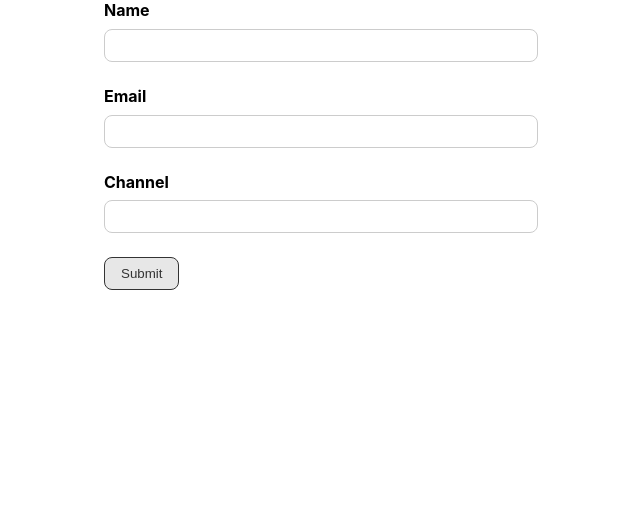
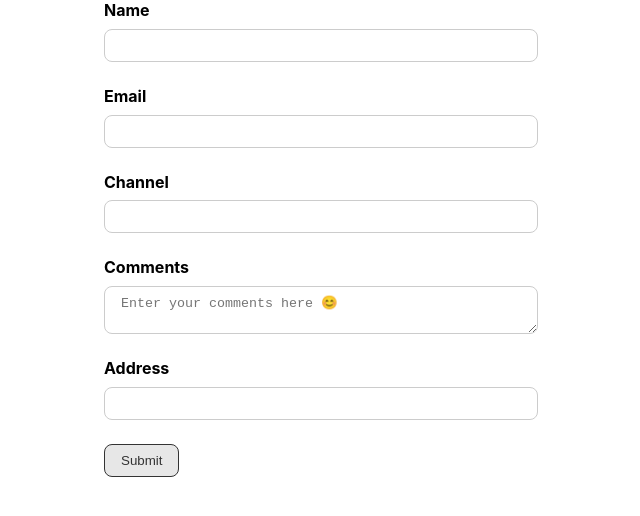
Before and after one commit to VisheshSingh/react-formik, a React (Create React App) app: page / in a window 1280 px wide. Shown: the top 516 px of the page, without its empty margins (319-959 px from the left). Built offline with nearby package versions, Linux system fonts and the light colour scheme.

Commit message:
Field components render props pattern 🤪

```diff
--- a/src/App.css
+++ b/src/App.css
@@ -15,7 +15,8 @@ label {
   display: flex;
 }
 
-input {
+input,
+textarea {
   display: block;
   width: 400px;
   padding: 0.5rem 1rem;
--- a/src/components/YoutubeForm.js
+++ b/src/components/YoutubeForm.js
@@ -6,6 +6,8 @@ const initialValues = {
   name: '',
   email: '',
   channel: '',
+  comments: '',
+  address: '',
 };
 
 const onSubmit = (values) => {
@@ -18,6 +20,7 @@ const validationSchema = Yup.object({
     .email('Invalid email format 🥵')
     .required('⚠ Email is required ⚠'),
   channel: Yup.string().required('⚠ Channel is required ⚠'),
+  address: Yup.string().required('Address is required'),
 });
 
 const YoutubeForm = () => {
@@ -44,6 +47,29 @@ const YoutubeForm = () => {
           <Field type='text' id='channel' name='channel' />
           <ErrorMessage name='channel' />
         </div>
+        <div className='form-control'>
+          <label htmlFor='comments'>Comments</label>
+          <Field
+            as='textarea'
+            id='comments'
+            name='comments'
+            placeholder='Enter your comments here 😊'
+          />
+        </div>
+        <div className='form-control'>
+          <label htmlFor='address'>Address</label>
+          <Field name='address'>
+            {(props) => {
+              const { field, form, meta } = props;
+              return (
+                <div>
+                  <input id='address' {...field} />
+                  {meta.touched && meta.error && <p>{meta.error}</p>}
+                </div>
+              );
+            }}
+          </Field>
+        </div>
         <button type='submit'>Submit</button>
       </Form>
     </Formik>
```
